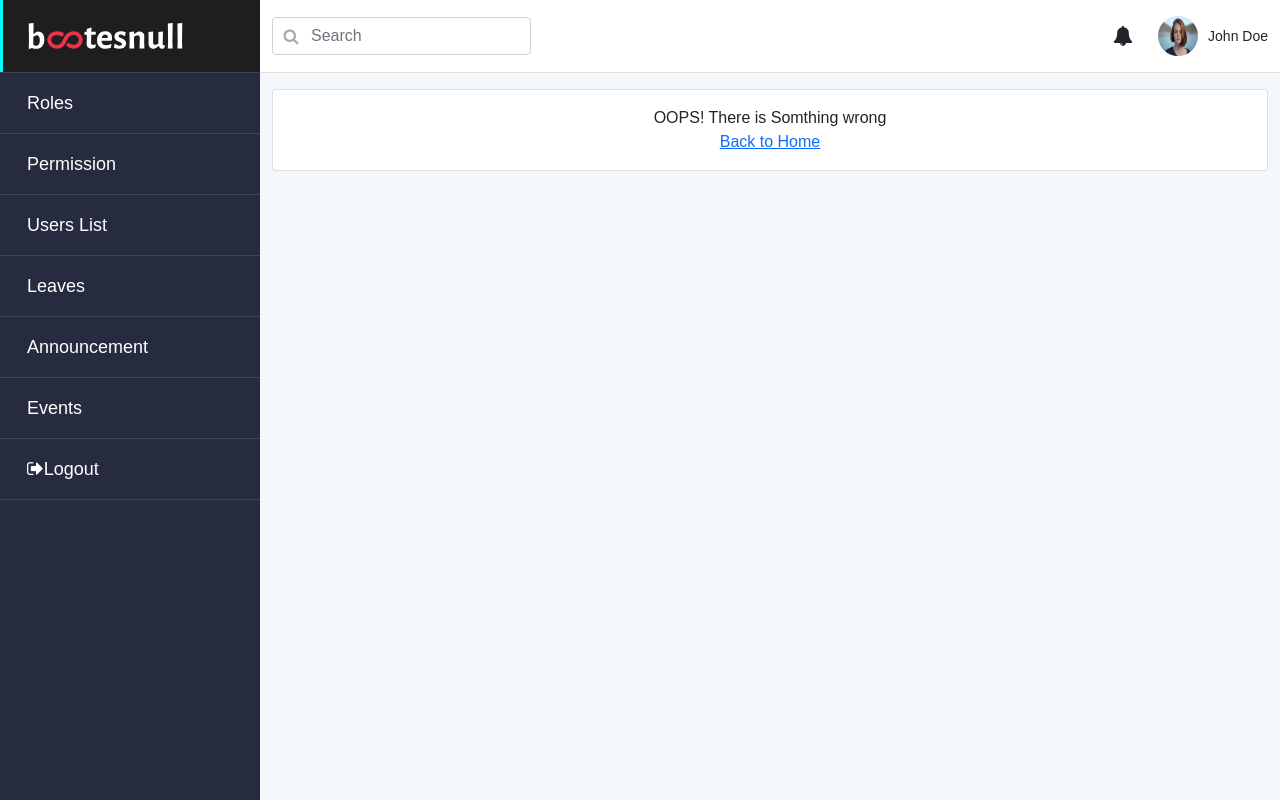
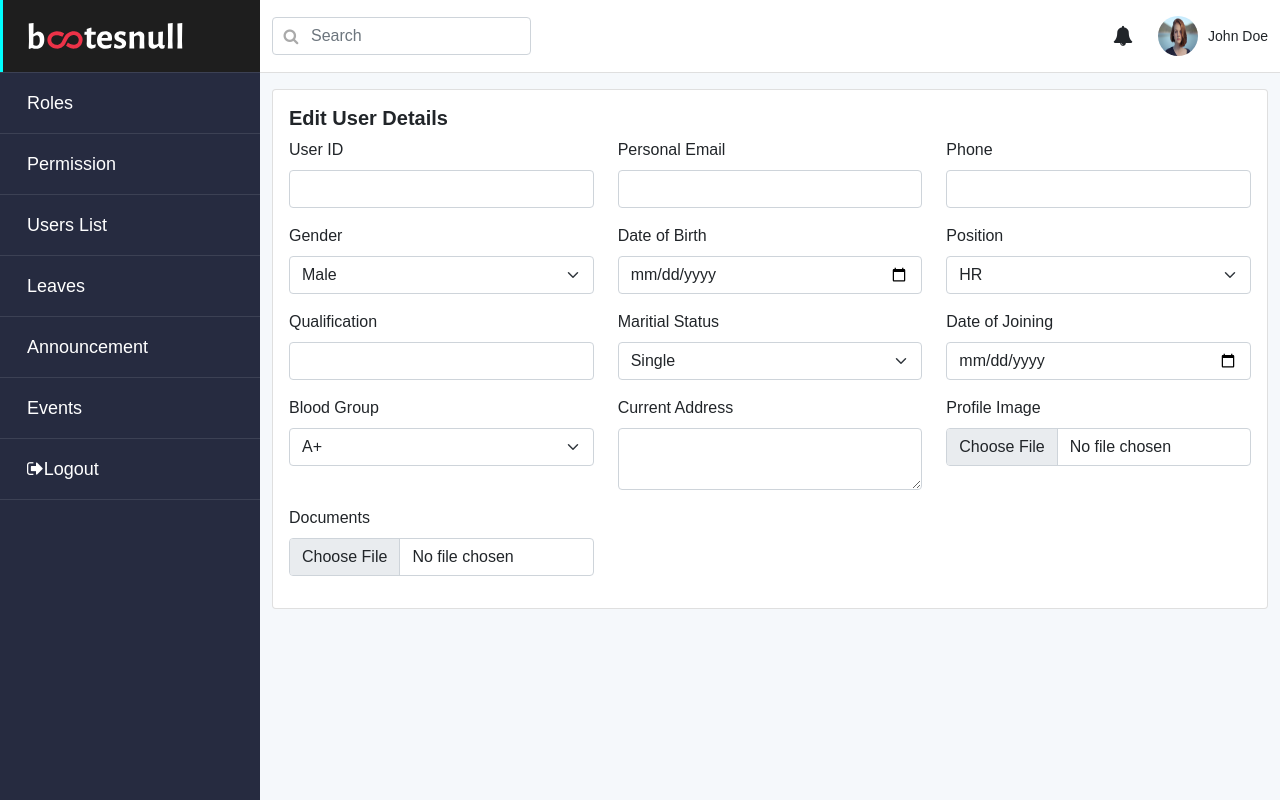
Before and after one commit to bootesnull/HRPortal-React, a React (Create React App) app: page /editUserDetails/1 in a window 1280 px wide. Built offline with nearby package versions, Linux system fonts and the light colour scheme.

Commit message:
role assign changes

```diff
--- a/src/Component/PermissionTable/PermissionTable.js
+++ b/src/Component/PermissionTable/PermissionTable.js
@@ -1,16 +1,18 @@
 import './permissionTable.css';
 import React, { useState, useEffect } from "react";
-import { useDispatch, useSelector } from "react-redux";
+import {  useSelector } from "react-redux";
 import { fetchPermissionList } from "../../reducers/permissionReducer";
 import {API_URL, token } from '../../api'
 
 const Permission = () => {
     const [permissionTbData, setPermissionTbData] = useState([{}]);
-    const permissionDetails = useSelector((state) => state.Permissions.permissionList)
+    const permissionDetails = useSelector((state) => state.Permissions)
+    const [fetchPermissionList, setFetchPermissionList] = useState([{}])
     //console.log(userDetails);
 
-    const dispatch = useDispatch();
+    //const dispatch = useDispatch();
 
+    useEffect(() => {
         const permissionList = async () => {
             try {
                 const response = await fetch(
@@ -24,24 +26,21 @@ const Permission = () => {
                     }
                 );
                 let data = await response.json();
-           // console.log(data);
-            dispatch(fetchPermissionList(data.data))
+                //console.log(data.data);
+                setFetchPermissionList(data.data)
 
             } catch (e) {
-            //console.log("Error", e.response.data);
+                // console.log("Error", e.response.data);
             }
         }
-
-    useEffect(() => {
         permissionList()
-    }, [])
-
-    useEffect(() => {
-        setPermissionTbData(permissionDetails)
     }, [permissionDetails])
 
 
-    //fetchUsersList
+    useEffect(() => {
+        setPermissionTbData(fetchPermissionList)
+    }, [fetchPermissionList])
+
 
 
     return (
@@ -65,8 +64,7 @@ const Permission = () => {
                                 <td>{permit.parent}</td>
                                 <td>{permit.status}</td>
                                 <td>
-                                    <button className="btn btn-primary  btn-sm mx-1">View Detail</button>
-                                    <button className="btn btn-secondary  btn-sm mx-1">Update</button>
+                                    <button className="btn btn-secondary  btn-sm mx-1">Edit</button>
                                 </td>
                             </tr>
                         );
--- a/src/Component/RoleTable/Roletable.js
+++ b/src/Component/RoleTable/Roletable.js
@@ -1,7 +1,7 @@
 import React, { useState, useEffect } from 'react';
 import "./roletable.css"
 import { useDispatch, useSelector } from 'react-redux';
-import { createRoleList, roleEdit, roleStatus } from '../../reducers/rolesReducer'
+import { createRoleList, roleEdit, roleStatus, roleUserAssign } from '../../reducers/rolesReducer'
 import { API_URL, token } from '../../api'
 import TableModal from './TableModal'
 
@@ -11,8 +11,10 @@ const RoleTable = () => {
     const [roleTbData, setRoleTbData] = useState([{}]);
     const roleDetails = useSelector((state) => state.Roles)
 
+    const [message, setMessage] = useState();
 
-    //console.log(roleDetails);
+
+    //console.log(roleDetails.statusCode);
     const [showBasicModal, setShowBasicModal] = useState(false);
     const [modalTitle, setModalTitle] = useState('');
     const [editTableCol, setEditTableCol] = useState(null);
@@ -27,6 +29,15 @@ const RoleTable = () => {
         name: "",
         status: '',
     }]);
+
+    useEffect(()=>{
+        if (roleDetails.statusCode==201) {
+            setMessage(roleDetails.message);
+        }
+        if (roleDetails.statusCode==500) {
+            setMessage(roleDetails.message)
+        }
+    },[roleDetails])
 
 
 
@@ -80,6 +91,58 @@ const RoleTable = () => {
     }, [fetchList])
 
 
+
+    const [fetchUserList, setFetchUserList] = useState([{}])
+
+    /**************** */
+    useEffect(() => {
+        const usersList = async () => {
+            try {
+                const response = await fetch(
+                    `${API_URL}/api/user/list`,
+                    {
+                        method: "GET",
+                        headers: {
+                            "Content-Type": "application/json",
+                            Authorization: `Bearer ${token}`
+                        },
+                    }
+                );
+                let data = await response.json();
+
+                setFetchUserList(data.data)
+
+            } catch (e) {
+                // console.log("Error", e.response.data);
+            }
+        }
+        usersList()
+    }, [])
+
+
+    // assign role by user_id and role_id
+    const [roleAssign, setRoleAssign] = useState({ userId: '', roleId: '' });
+
+    const handleRoleAssignChange = (e) => {
+        setRoleAssign((a) => {
+            return { ...a, [e.target.name]: e.target.value }
+        })
+    }
+
+
+
+
+
+    const handleRoleAssignSave = (e) => {
+        e.preventDefault();
+        //console.log()
+        dispatch(roleUserAssign(roleAssign))
+       // setShowBasicModal(false)
+
+    }
+
+
+
     //add form-------------------------------
     const handleAddChange = (e) => {
         // console.log("name",e.target.name,"value",e.target.value);
@@ -88,6 +151,9 @@ const RoleTable = () => {
         })
 
     };
+
+
+
 
     const handleAddData = (e) => {
         console.log(e);
@@ -220,7 +286,7 @@ const RoleTable = () => {
                             <div><button type="submit" className="btn btn-primary" >Add</button></div>
                         </div>
                         <div className={`alert `} role="alert">
-                            {roleDetails.message}
+                            {message}
                         </div>
 
                     </form>
@@ -233,26 +299,29 @@ const RoleTable = () => {
                 show={showBasicModal}
                 cancelModal={setShowBasicModal}
                 modalHeading={modalTitle}
+
                 structure={(
-                    <form>
+                    <form onSubmit={handleRoleAssignSave} >
                         <div className="mb-3">
                             <label className="form-label">User Name</label>
-                            <select class="form-select">
-                                <option selected>Select User Name</option>
-                                <option value="1">One</option>
-                                <option value="2">Two</option>
-                                <option value="3">Three</option>
+                            <select className="form-select" name="roleId" onChange={handleRoleAssignChange}>
+                                <option defaultValue>Select User Name</option>
+                                {fetchUserList && fetchUserList.map((userData, id) => {return   <option key={id} value={userData.id}>{userData.name}</option>})}
                             </select>
                         </div>
+
                         <div className="mb-3">
                             <label className="form-label">Role Name</label>
-                            <select class="form-select">
-                                <option selected>Select Role Name</option>
-                                <option value="1">One</option>
-                                <option value="2">Two</option>
-                                <option value="3">Three</option>
+                            <select className="form-select" name="userId" onChange={handleRoleAssignChange}>
+                            <option defaultValue>Select Role Name</option>
+                            {roleTbData && roleTbData.map((rolesData, id) => {return   <option key={id} value={rolesData.id}>{rolesData.name}</option>})}
                             </select>
                         </div>
+                        <div className="modal-footer">
+                            <button type="button" className="btn btn-secondary" onClick={(e)=>setShowBasicModal(false)}  >Cancel</button>
+                            <button type="submit" className="btn btn-primary"  >Save</button>
+                        </div>
+
                     </form>
                 )}
             />
--- a/src/Component/RoleTable/TableModal.js
+++ b/src/Component/RoleTable/TableModal.js
@@ -1,7 +1,7 @@
 import React from "react";
 
 
-const TableModal = ({show,  cancelModal, modalHeading, structure}) => {
+const TableModal = ({show,  cancelModal, modalHeading, structure,}) => {
     // destructuring of props   {show, roles, cancelModal, modalHeading}
 
     return (
@@ -18,10 +18,7 @@ const TableModal = ({show,  cancelModal, modalHeading, structure}) => {
                                 <div className="modal-body">
                                     {structure}
                                 </div>
-                                <div className="modal-footer">
-                                    <button type="button" className="btn btn-secondary" onClick={()=> cancelModal(false)} >Cancel</button>
-                                    <button type="button" className="btn btn-primary">Save</button>
-                                </div>
+
                             </div>
                         </div>
                     </div>
--- /dev/null
+++ b/src/Component/UsersTable/EditUserDetail.js
@@ -0,0 +1,92 @@
+import React from "react";
+import { useParams } from 'react-router-dom';
+const EditUserDetail = () => {
+    const { id } = useParams();
+    console.log(id);
+    return (
+
+        <div className='container-fluid'>
+            <div className="card">
+                <div className="card-body" >
+                    <h5 className="card-title"><b>Edit User Details</b></h5>
+                    <div className="row">
+                        <div className="col-lg-4 mb-3">
+                            <label className="form-label">User ID</label>
+                            <input type="text" className="form-control" name="user_id" />
+                        </div>
+                        <div className="col-lg-4 mb-3">
+                            <label className="form-label">Personal Email</label>
+                            <input type="email" className="form-control" name="personal_email" />
+                        </div>
+                        <div className="col-lg-4 mb-3">
+                            <label className="form-label">Phone</label>
+                            <input type="number" className="form-control" name="phone" />
+                        </div>
+                        <div className="col-lg-4 mb-3">
+                            <label className="form-label">Gender</label>
+                            <select  className="form-select" name="gender" >
+                                <option>Male</option>
+                                <option>Female</option>
+                            </select>
+                        </div>
+                        <div className="col-lg-4 mb-3">
+                            <label className="form-label">Date of Birth</label>
+                            <input type="date" className="form-control" name="date_of_birth" />
+                        </div>
+                        <div className="col-lg-4 mb-3">
+                            <label className="form-label">Position</label>
+                            <select  className="form-select" name="gender" >
+                                <option>HR</option>
+                                <option>Designer</option>
+                            </select>
+                        </div>
+                        <div className="col-lg-4 mb-3">
+                            <label className="form-label">Qualification</label>
+                            <input type="text" className="form-control" name="qualification" />
+                        </div>
+
+                        <div className="col-lg-4 mb-3">
+                            <label className="form-label">Maritial Status</label>
+                            <select  className="form-select" name="gender" >
+                                <option>Single</option>
+                                <option>Married</option>
+                            </select>
+                        </div>
+                        <div className="col-lg-4 mb-3">
+                            <label className="form-label">Date of Joining</label>
+                            <input type="date" className="form-control" name="date_of_joining" />
+                        </div>
+                        <div className="col-lg-4 mb-3">
+                            <label className="form-label">Blood Group</label>
+                            <select  className="form-select" name="blood_group" >
+                                <option>A+</option>
+                                <option>A-</option>
+                                <option>B+</option>
+                                <option>B-</option>
+                                <option>O+</option>
+                                <option>O-</option>
+                                <option>AB+</option>
+                                <option>AB-</option>
+                            </select>
+                        </div>
+                        <div className="col-lg-4 mb-3">
+                            <label className="form-label">Current Address</label>
+                            <textarea type="text" className="form-control" name="current_address" />
+                        </div>
+                        <div className="col-lg-4 mb-3">
+                            <label className="form-label">Profile Image</label>
+                            <input type="file" className="form-control" name="profile_image" />
+                        </div>
+                        <div className="col-lg-4 mb-3">
+                            <label className="form-label">Documents</label>
+                            <input type="file" className="form-control" name="documents" />
+                        </div>
+                    </div>
+                </div>
+            </div>
+        </div>
+
+    );
+}
+
+export default EditUserDetail;
--- a/src/Component/UsersTable/UserTable.js
+++ b/src/Component/UsersTable/UserTable.js
@@ -1,15 +1,14 @@
 import React, { useState, useEffect } from "react";
-import { useDispatch, useSelector } from "react-redux";
-import { fetchUsersList } from "../../reducers/userReducer";
-import {API_URL, token } from '../../api'
-
+import {  useSelector } from "react-redux";
+import { } from "../../reducers/userReducer";
+import { API_URL, token } from '../../api'
+import { Link } from "react-router-dom";
 const UsersTable = () => {
     const [userTbData, setUserTbData] = useState([{}]);
-    const userDetails = useSelector((state) => state.Users.userList)
-    //console.log(userDetails);
+    const userDetails = useSelector((state) => state.Users)
+    const [fetchUserList, setFetchUserList] = useState([{}])
 
-    const dispatch = useDispatch();
-
+    useEffect(() => {
         const usersList = async () => {
             try {
                 const response = await fetch(
@@ -23,25 +22,21 @@ const UsersTable = () => {
                     }
                 );
                 let data = await response.json();
-            console.log(data);
-            dispatch(fetchUsersList(data.data))
+                console.log(data.data);
+                setFetchUserList(data.data)
 
             } catch (e) {
-            //console.log("Error", e.response.data);
+                // console.log("Error", e.response.data);
             }
         }
-
-    useEffect(() => {
         usersList()
-    }, [])
-
-    useEffect(() => {
-        setUserTbData(userDetails)
     }, [userDetails])
 
 
-    //fetchUsersList
 
+    useEffect(() => {
+        setUserTbData(fetchUserList)
+    }, [fetchUserList])
 
     return (
         <div>
@@ -70,8 +65,9 @@ const UsersTable = () => {
                                 <td>{user.role}</td>
                                 <td>{user.status}</td>
                                 <td>
-                                    <button className="btn btn-primary  btn-sm mx-1">View Detail</button>
-                                    <button className="btn btn-secondary  btn-sm mx-1">Update</button>
+                                    {/* <button className="btn btn-primary  btn-sm mx-1">View Detail</button> */}
+
+                                    <Link className="btn btn-secondary  btn-sm mx-1" to={'/editUserDetails/'+ user.id}>Update</Link>
                                 </td>
                             </tr>
                         );
--- a/src/api.js
+++ b/src/api.js
@@ -1,3 +1,3 @@
 
-export const API_URL = 'https://c658-203-145-168-10.ngrok.io'
-export let token = 'eyJhbGciOiJIUzI1NiIsInR5cCI6IkpXVCJ9.eyJlbWFpbCI6InNoYXJhbnZlZXJrQGJvb3Rlc251bGwuY29tIiwidXNlcklkIjo3LCJyb2xlIjoxLCJpYXQiOjE2NTUzODExNDYsImV4cCI6MTY1NTk4NTk0Nn0.Yd62B04HpVzw4DFt7ycudiU9MVys2QdSfIbB9qL_Feg'
+export const API_URL = 'http://192.168.1.13:3000'
+export let token = 'eyJhbGciOiJIUzI1NiIsInR5cCI6IkpXVCJ9.eyJlbWFpbCI6InNoYXJhbnZlZXJrQGJvb3Rlc251bGwuY29tIiwidXNlcklkIjo3LCJyb2xlIjoxLCJpYXQiOjE2NTU4ODIwMzEsImV4cCI6MTY1NjQ4NjgzMX0.mpjRrUKyS9n9UrurN3axzLLzdU0tFnndlKWlL2StP5w'
--- a/src/reducers/rolesReducer.js
+++ b/src/reducers/rolesReducer.js
@@ -43,7 +43,7 @@ export const createRoleList = createAsyncThunk(
 // Role Status Update
 export const roleStatus = createAsyncThunk(
   'roles/roleStatus',
-  async ({value,id}, thunkAPI) => {
+  async ({ value, id }, thunkAPI) => {
 
     try {
       const statusResult = await fetch(
@@ -75,7 +75,7 @@ export const roleStatus = createAsyncThunk(
 // Role Name Edit
 export const roleEdit = createAsyncThunk(
   'roles/editRole',
-    async({id, name}, thunkAPI) => {
+  async ({ id, name }, thunkAPI) => {
     try {
       const editResponse = await fetch(
         `${API_URL}/api/rbac/role/edit`,
@@ -103,6 +103,36 @@ export const roleStatus = createAsyncThunk(
   }
 );
 
+// Assign Role by user_id, role_id
+export const roleUserAssign = createAsyncThunk(
+  'roles/assign-role',
+  async ({userId,roleId}, thunkAPI) => {
+    try {
+      const assignResponse = await fetch(
+        `${API_URL}/api/rbac/assign-role/assign`,
+          {
+            method: "POST",
+            headers: {
+              Accept: "application/json",
+              "Content-Type": "application/json",
+              Authorization: `Bearer ${token}`,
+            },
+            body: JSON.stringify({
+              user_id:userId,
+              role_id:roleId,
+            })
+          }
+        );
+        let data = await assignResponse.json();
+        console.log(data);
+        return data;
+
+      } catch (e) {
+        console.log('error', e.assignResponse.data)
+        thunkAPI.rejectWithValue(e.assignResponse.data)
+      }
+  }
+);
 
 
 
@@ -145,6 +175,16 @@ const rolesReducer = createSlice({
     [roleStatus.rejected]: (state, action) => {
       return { ...action.payload }
     },
+
+    [roleUserAssign.fulfilled]: (state, action) => {
+      return { ...action.payload }
+    },
+    [roleUserAssign.pending]: (state, action) => {
+      return { ...action.payload }
+    },
+    [roleUserAssign.rejected]: (state, action) => {
+      return { ...action.payload }
+    },
   }
 
 });
--- a/src/reducers/userReducer.js
+++ b/src/reducers/userReducer.js
@@ -1,4 +1,4 @@
-import {  createSlice } from "@reduxjs/toolkit";
+import { createSlice } from "@reduxjs/toolkit";
 
 const initialState = {
     userList: [],
@@ -10,14 +10,25 @@ const userReducer = createSlice({
     name: "users",
     initialState,
     reducers: {
-        fetchUsersList(state = initialState, action) {
-            console.log(action.payload);
-            return {
-                ...state,
-                userList: [...action.payload],
-            };
-        },
+        // fetchUsersList(state = initialState, action) {
+        //     console.log(action.payload);
+        //     return {
+        //         ...state,
+        //         userList: [...action.payload],
+        //     };
+        // },
     },
+    extraReducers: {
+        // [editUserList.fulfilled]: (state, action) => {
+        //     return { ...action.payload }
+        // },
+        // [editUserList.pending]: (state, action) => {
+        //     return { ...action.payload }
+        // },
+        // [editUserList.rejected]: (state, action) => {
+        //     return { ...action.payload }
+        // },
+    }
 });
 
 
--- a/src/templates/Main.js
+++ b/src/templates/Main.js
@@ -10,7 +10,7 @@ import Announcement from '../pages/Announcement/Announcement';
 import Events from '../pages/Events/Events';
 
 import Error from '../pages/Error/Error';
-
+import EditUserDetail from '../Component/UsersTable/EditUserDetail';
 
 
 const Main = () => {
@@ -22,6 +22,7 @@ const Main = () => {
           <Route path='/roles' element={<Roles />} />
           <Route path='/permission' element={<Permission />} />
           <Route path='/users-List' element={<UsersList />} />
+          <Route path='/editUserDetails/:id' element={<EditUserDetail />} />
           <Route path='/leaves' element={<Leaves />} />
           <Route path='/announcement' element={<Announcement />} />
           <Route path='/events' element={<Events />} />
```
Lines whose indentation alone changed are shown as unchanged.
